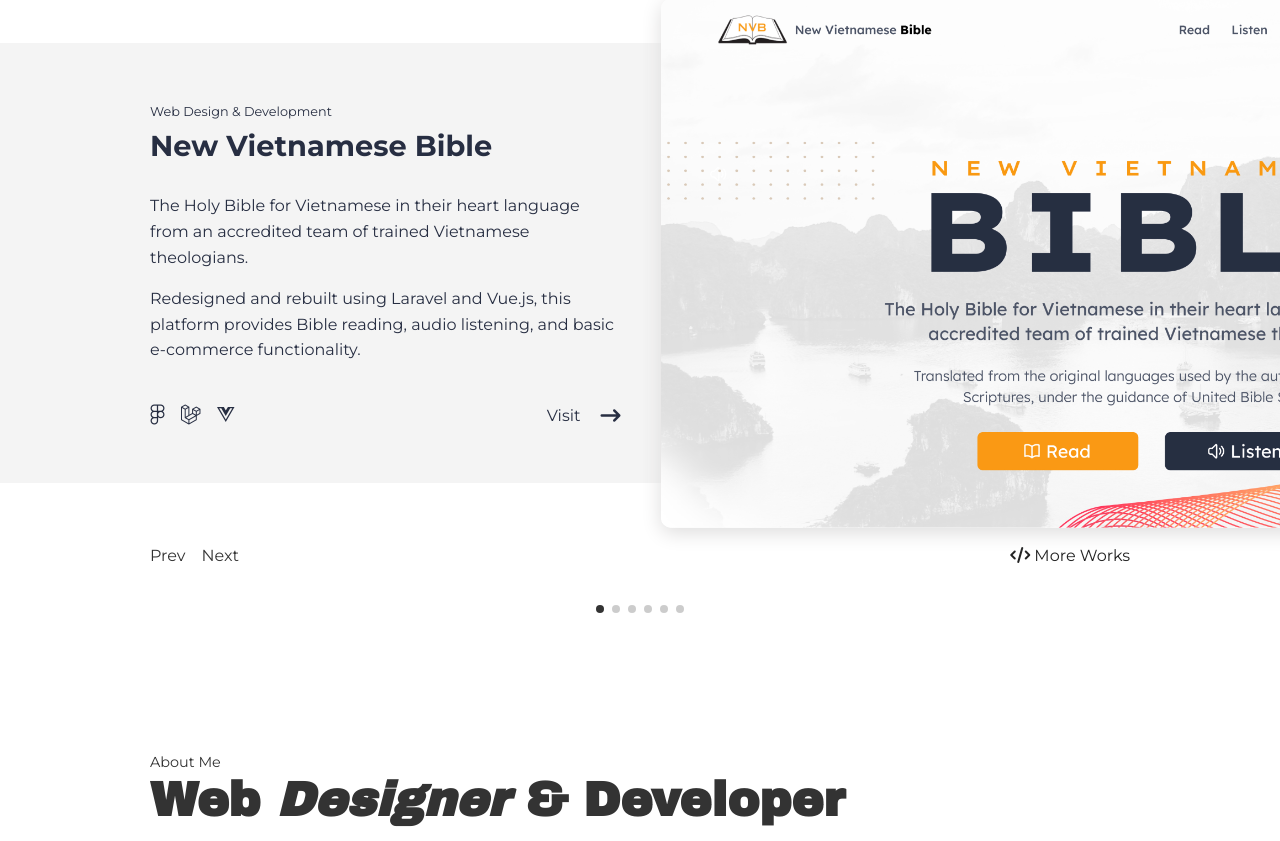
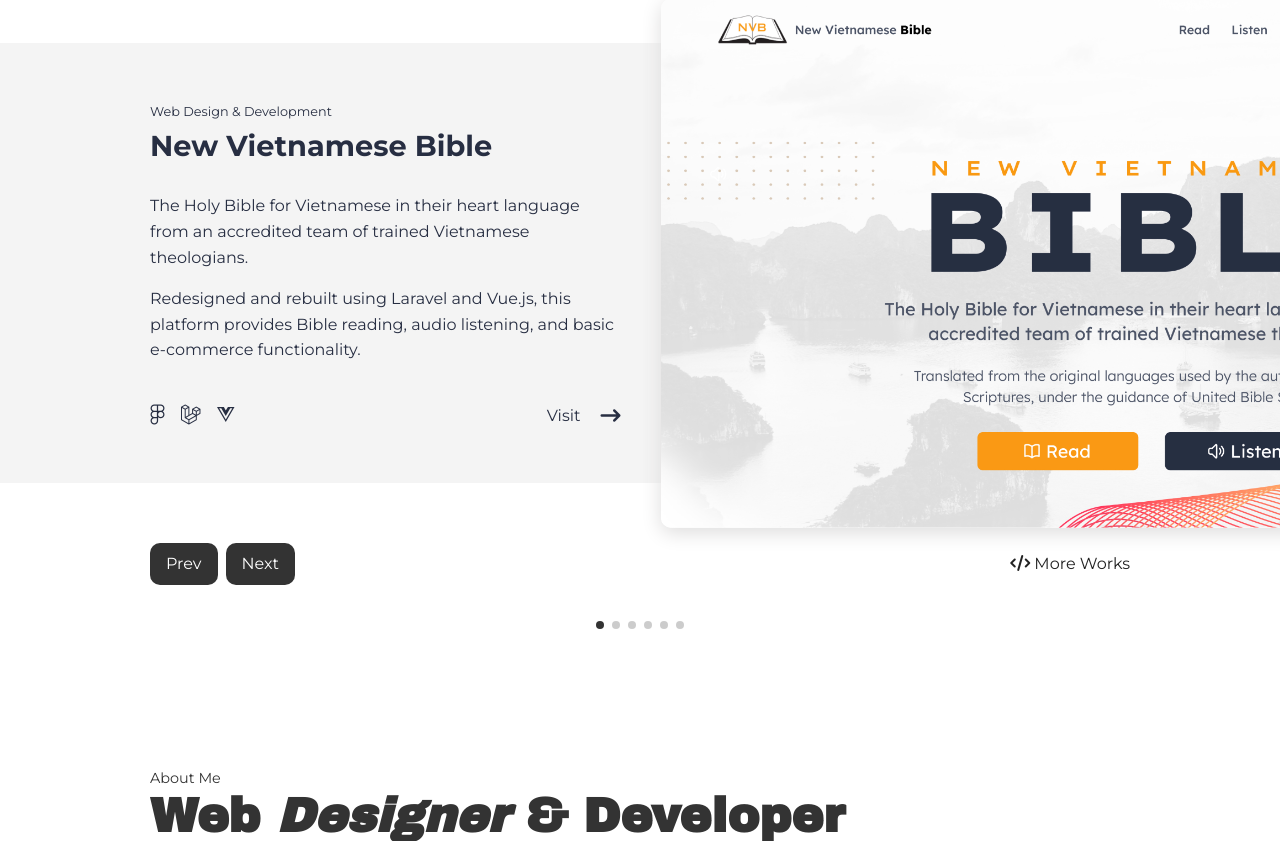
Before and after one commit to knznepo/knznepo.github.io, a PHP site: page / in a window 1280 px wide. Shown: the part 1014-1855 px from the top of the page. Run offline with PHP 8.4, Linux system fonts and the light colour scheme; some libraries are stand-ins or nearby versions.

Commit message:
update style of work slider nav

```diff
--- a/css/styles.css
+++ b/css/styles.css
@@ -757,15 +757,29 @@ a:hover {
 .work-slider-nav {
     position: relative;
     display: flex;
-    gap: 20px;
+    /* gap: 20px; */
     top: 60px;
     cursor: pointer;
     width: 100%;
+    align-items: center;
     justify-content: space-between;
 }
 
+.work-slider-nav > .flex {
+    gap: var(--spacing-sm);
+}
+
 .work-nav {
-    color: var(--color-text);
+    color: #fff;
+
+    padding: var(--spacing-sm) var(--spacing-base);
+    background: var(--color-text);
+    border-radius: var(--border-radius);
+    transition: all .8s ease-in;
+}
+
+.work-nav:hover {
+    background: var(--color-lightgray);
 }
 
 .more-works-link {
--- a/index.html
+++ b/index.html
@@ -149,8 +149,8 @@
                     <nav class="work-slider-nav">
                         <!-- If we need navigation buttons -->
                         <div class="flex">
-                            <div class="work-prev work-nav random-hover">Prev</div>
-                            <div class="work-next work-nav random-hover">Next</div>
+                            <div class="work-prev work-nav">Prev</div>
+                            <div class="work-next work-nav">Next</div>
                         </div>
 
                         <div class="flex gap-4">
```
